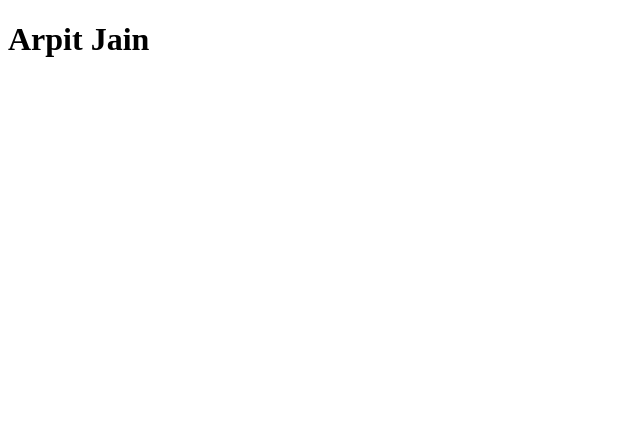
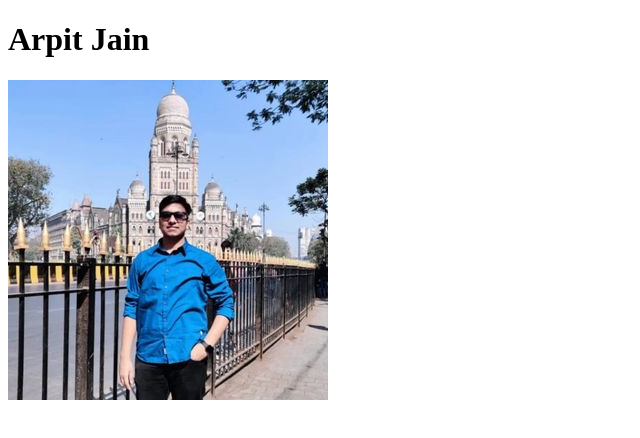
Before and after one commit to arpitjngithub/Capstone_project_1, a plain HTML site: page index.html in a window 1280 px wide. Shown: the whole page, without its empty margins (0-640 px from the left). Drawn offline with Linux system fonts and the light colour scheme.

Commit message:
Update index.html

```diff
--- a/index.html
+++ b/index.html
@@ -7,6 +7,6 @@
 
   <body>
     <h1>Arpit Jain</h1>
-    <img src=""
+    <img src="profile.jpg">
   </body>
 </html>
```
